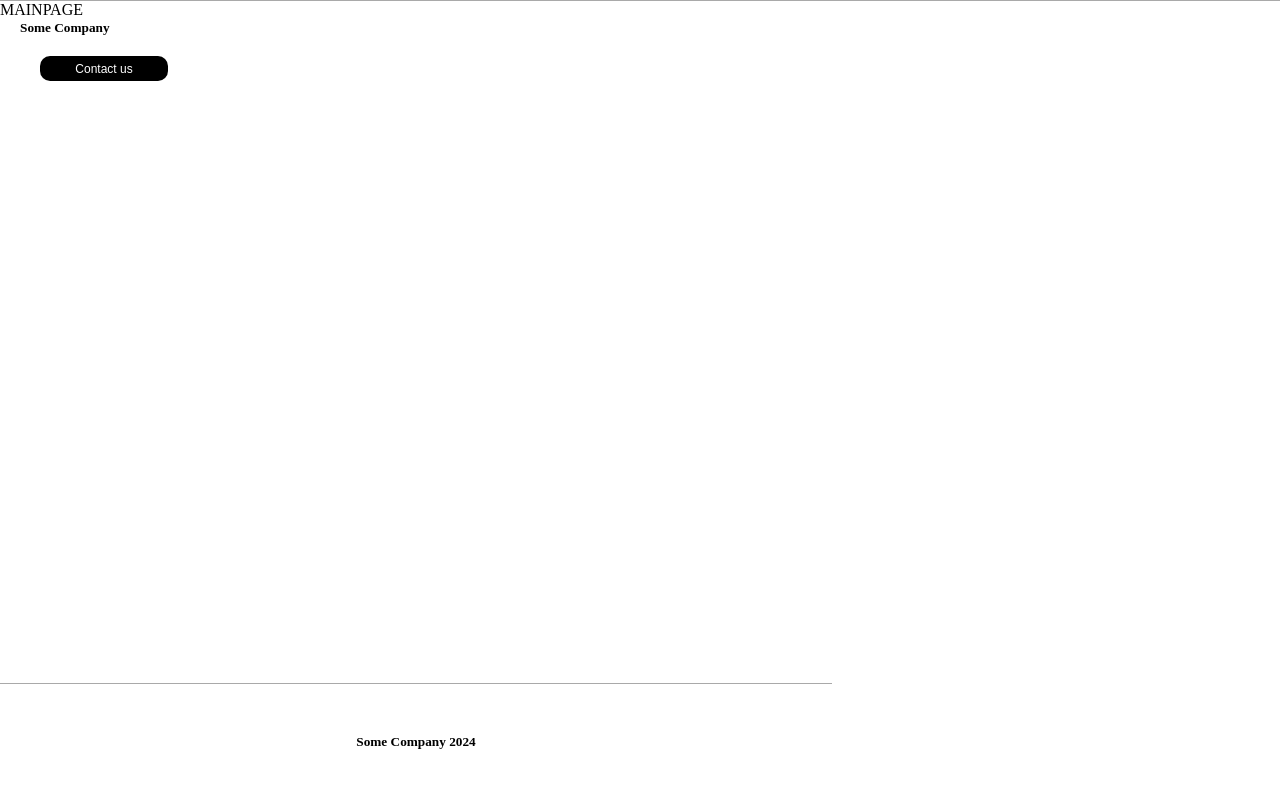
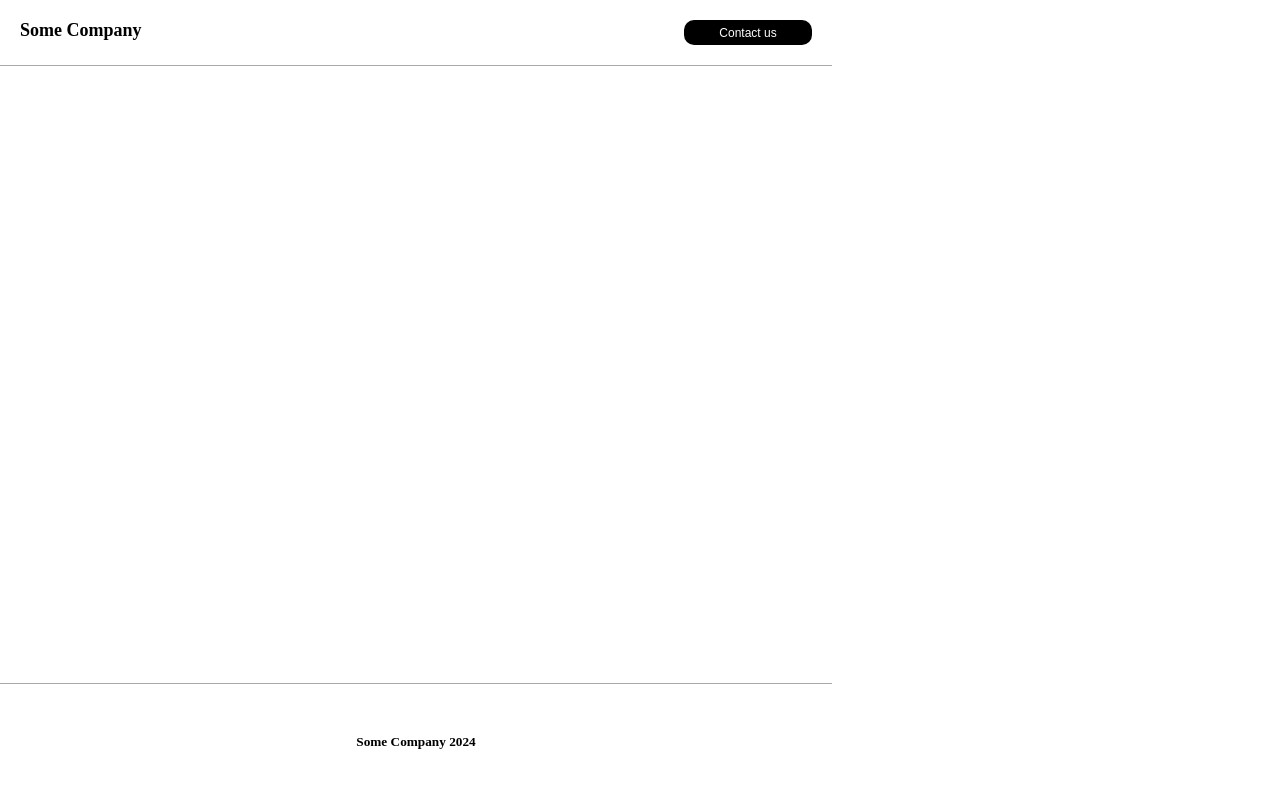
Before and after one commit to MoisGames/my-test-cad, a React (Vite) app in the folder client/: page / in a window 1280 px wide. Shown: the top 788 px of the page. Built offline with nearby package versions, Linux system fonts and the light colour scheme.

Commit message:
style Header.tsx fix tags

```diff
--- a/client/src/components/UI/button/ButtonContacts.tsx
+++ b/client/src/components/UI/button/ButtonContacts.tsx
@@ -1,5 +1,5 @@
 import * as React from 'react'
-import { Navigate, useNavigate } from 'react-router-dom';
+import {useNavigate } from 'react-router-dom';
 import styled from "styled-components";
 
 export interface PropsButtonInterface
--- a/client/src/components/UI/footer/Footer.tsx
+++ b/client/src/components/UI/footer/Footer.tsx
@@ -8,7 +8,7 @@ const FooterComponent = styled.footer `
         width: 65vw;
         ${borderLine}
     `
-    const WrapperFooter = styled.article `
+    const WrapperFooter = styled.section `
         display: flex;
         justify-content: center;
         align-items: center;
--- a/client/src/components/UI/header/Header.tsx
+++ b/client/src/components/UI/header/Header.tsx
@@ -2,16 +2,16 @@ import styled from "styled-components";
 import ButtonContacts from "../button/ButtonContacts";
 
 const HeaderComponent = styled.header `
-        position: fixed;
-        left: 0;
-        right: 0;
+        display: flex;
         width: 65vw;
     `
-    const WrapperHeader = styled.main `
-
+    const WrapperHeader = styled.section `
+        display: flex;
+        justify-content: space-between;
+        width: 65vw;
     `
-    const Title = styled.h5 `
-
+    const Title = styled.h1 `
+        font-size: 18px;
         margin: 20px;
     `
 
@@ -23,8 +23,10 @@ const Header = () => {
                 <Title>
                     Some Company
                 </Title>
-                <ButtonContacts
-                    title="Contact us"/>
+                <nav>
+                    <ButtonContacts
+                        title="Contact us"/>
+                </nav>
             </WrapperHeader>
         </HeaderComponent>
     );
--- a/client/src/components/pages/MainPage.tsx
+++ b/client/src/components/pages/MainPage.tsx
@@ -2,6 +2,11 @@ import styled from 'styled-components';
 import { borderLine } from '../../styles/baseLayout';
 
 const Main = styled.main `
+        display: flex;
+        flex-direction: column;
+        flex-wrap: wrap;
+        width: 65vw;
+        overflow: hidden;
         ${borderLine}
     `
 
@@ -9,7 +14,7 @@ const MainPage = () => {
 
     return (
         <Main>
-            MAINPAGE
+
         </Main>
     );
 };
--- a/client/src/styles/baseLayout.ts
+++ b/client/src/styles/baseLayout.ts
@@ -3,3 +3,6 @@ import { css } from "styled-components"
 export const borderLine = css `
     border-top: 0.5px solid #a9a9a9;
     `
+export const backgroundLightGrey = css `
+    background-color: rgb(245,245,245);
+`
```
